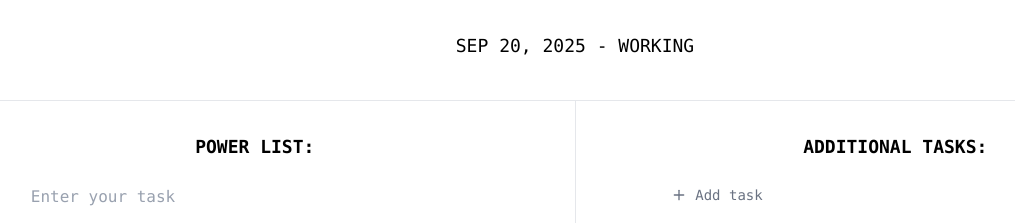
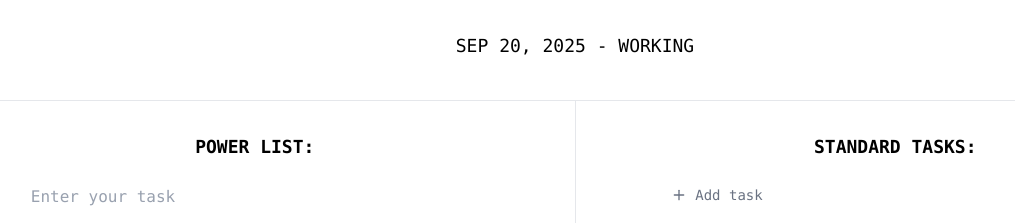
Before and after one commit to Londelo/control_center, a Next.js app: page / in a window 1280 px wide. Shown: the top 223 px of the page, without its empty margins (65-1080 px from the left). Built offline with nearby package versions, Linux system fonts and the light colour scheme.

Commit message:
Change right column header to Standard Tasks

```diff
--- a/src/app/page.tsx
+++ b/src/app/page.tsx
@@ -79,7 +79,7 @@ export default function Home() {
         {/* Right Column - Side Tasks */}
         <div className="flex-1 p-8">
           <div className="max-w-md mx-auto">
-            <h2 className="text-lg font-mono font-bold mb-6 text-center">ADDITIONAL TASKS:</h2>
+            <h2 className="text-lg font-mono font-bold mb-6 text-center">STANDARD TASKS:</h2>
 
             <SideTaskList
               tasks={currentTaskList.sideTasks}
```
